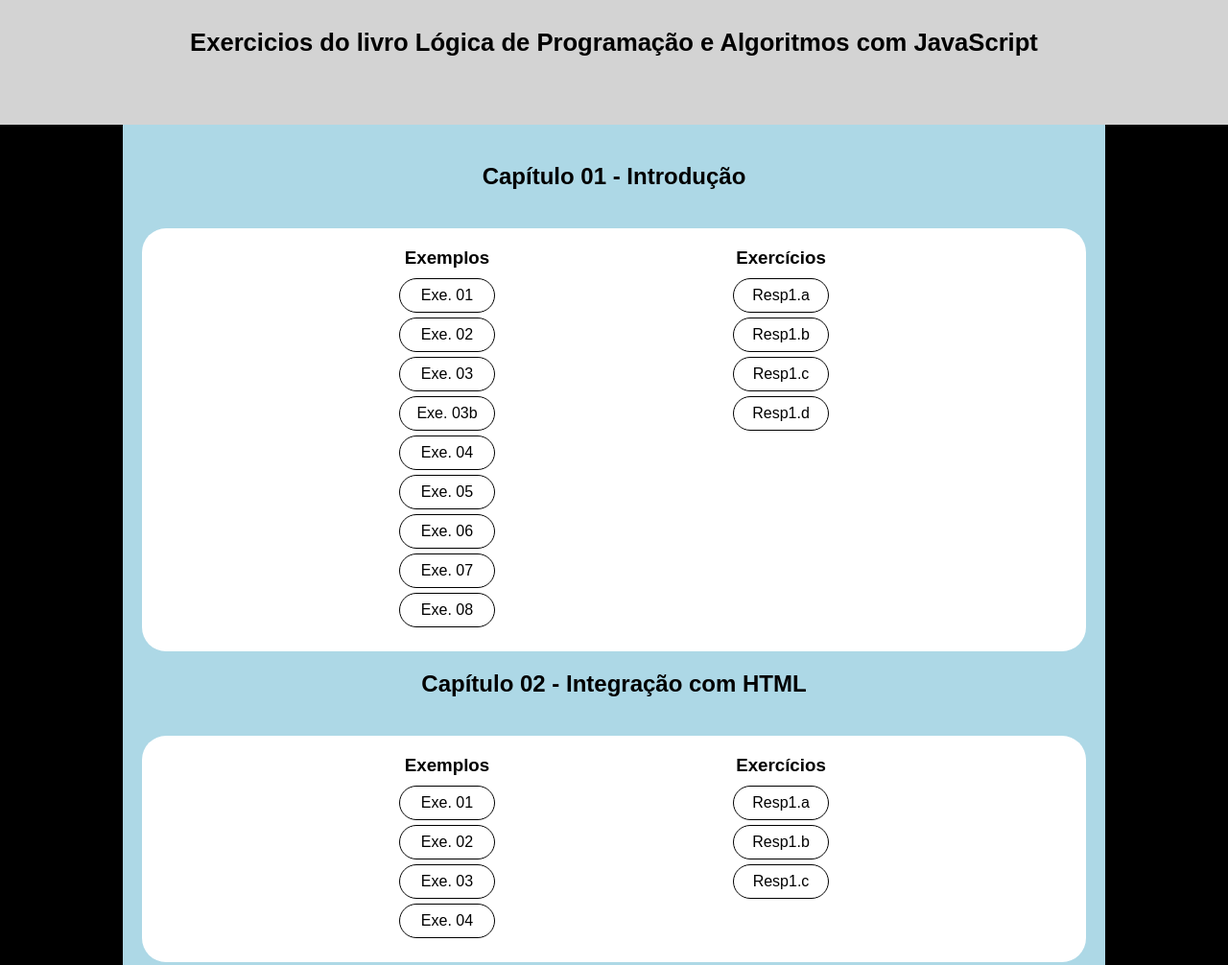
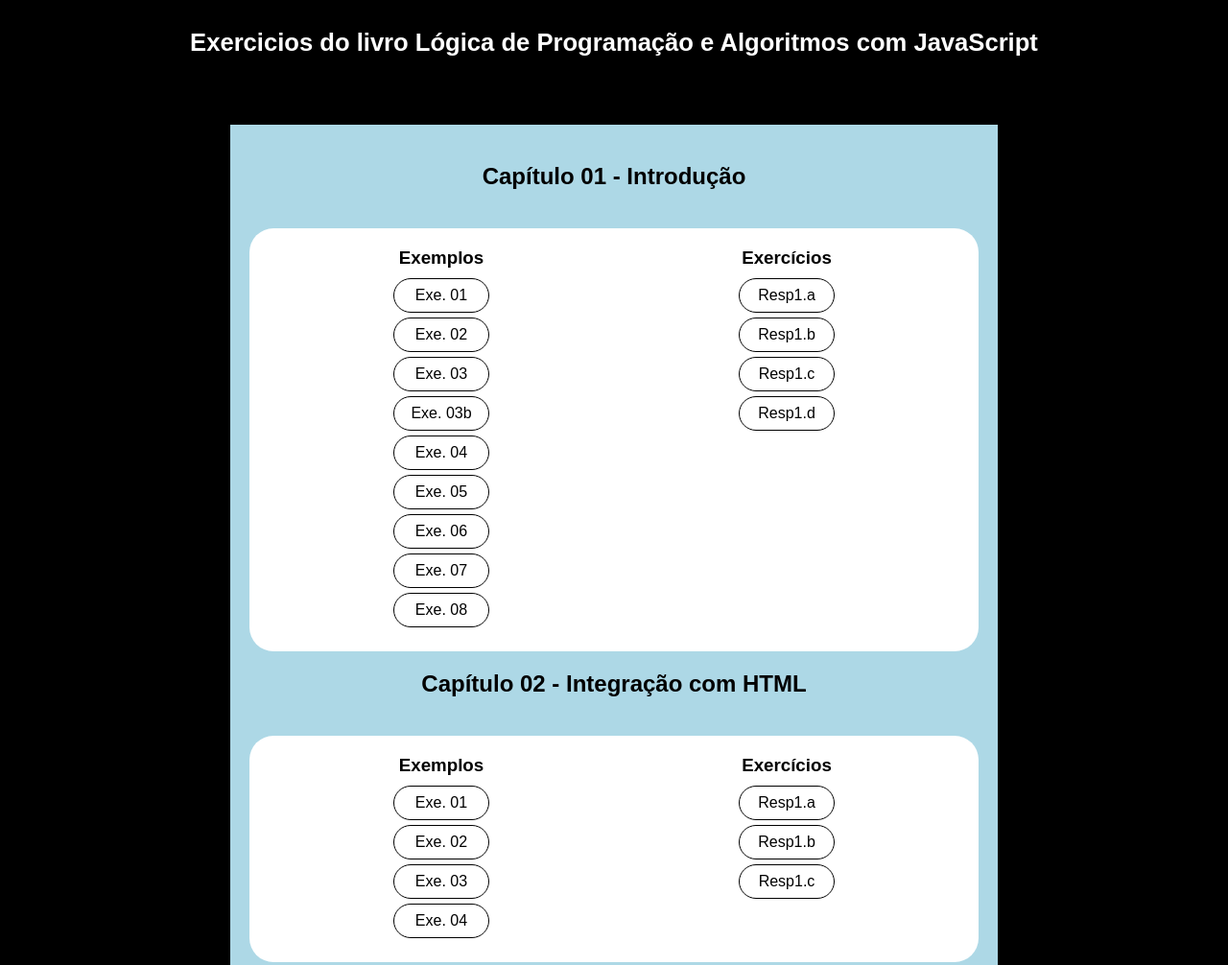
Before and after one commit to igorhgds/exercicios-livro-javascript, a plain HTML site: page index.html in a window 1280 px wide. Shown: the top 1006 px of the page at 96% size. Drawn offline with Linux system fonts and the light colour scheme.

Commit message:
atualizando estilos

```diff
--- a/index.html
+++ b/index.html
@@ -12,7 +12,7 @@
     </header>
     <main>
         <h2>Capítulo 01 - Introdução</h2>
-        <section class="capitulo01">
+        <section class="capitulos">
             <article class="exemplos">
                 <h3>Exemplos</h3>
                     <div class="item"><a href="capitulo01/exemplos/ex1_1.html">Exe. 01</a></div>
@@ -34,7 +34,7 @@
             </article>
         </section>
         <h2>Capítulo 02 - Integração com HTML</h2>
-        <section class="capitulo02">
+        <section class="capitulos">
             <article class="exemplos">
                 <h3>Exemplos</h3>
                     <div class="item"><a href="capitulo02/exemplos/ex2_1.html">Exe. 01</a></div>
@@ -50,7 +50,7 @@
             </article>
         </section>
         <h2>Capítulo 03 - Construção de Algoritmos com Node.js</h2>
-        <section class="capitulo02">
+        <section class="capitulos">
             <article class="exemplos">
                 <h3>Exemplos</h3>
                     <div class="item"><a href="capitulo02/exemplos/ex2_1.html">Exe. 01</a></div>
--- a/style.css
+++ b/style.css
@@ -14,8 +14,7 @@
     background-color: black;
 }
 
-header{
-    background-color: lightgray;
+header{;
     height: 130px;
     font-size: .8em;
     padding: 30px 20px;
@@ -23,6 +22,7 @@
 
 header h1{
     text-align: center;
+    color: white;
 }
 
 main{
@@ -38,7 +38,7 @@
     margin: 10px;
 }
 
-section.capitulo01, section.capitulo02{
+section.capitulos{
     background-color: white;
     border-radius: 25px;
     margin-top: 30px;
@@ -64,3 +64,23 @@
     text-align: center;
     margin-bottom: 10px;
 }
+
+@media screen and (min-width: 768px) and (max-width: 992px){
+    main{
+        width: 640px;
+    }
+
+    section.capitulos{
+        justify-content: space-around;
+    }
+}
+
+@media screen and (min-width: 992px){
+    main{
+        width: 800px;
+    }
+
+    section.capitulos{
+        justify-content: space-around;
+    }
+}
```
